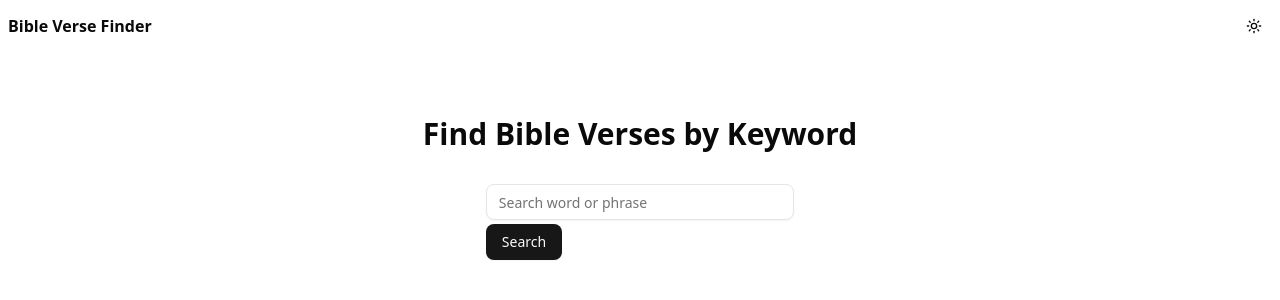
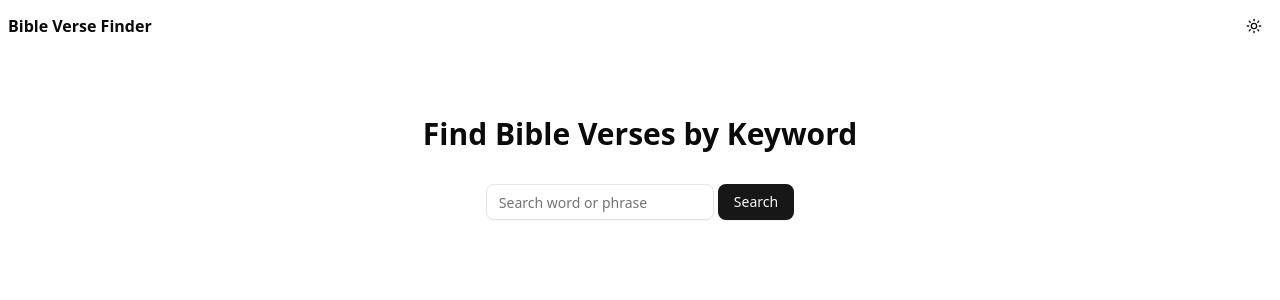
Before and after one commit to emanuelefavero/bible-verse-finder, a Next.js app: page / in a window 1280 px wide. Shown: the top 300 px of the page. Built offline with nearby package versions, Linux system fonts and the light colour scheme.

Commit message:
feat: add active state transition to shadcn button

```diff
--- a/src/components/ui/button.tsx
+++ b/src/components/ui/button.tsx
@@ -5,7 +5,7 @@
 import { cn } from '@/lib/utils'
 
 const buttonVariants = cva(
-  "inline-flex shrink-0 cursor-pointer items-center justify-center gap-2 rounded-md text-sm font-medium whitespace-nowrap transition-all outline-none focus-visible:border-ring focus-visible:ring-[3px] focus-visible:ring-ring/50 disabled:pointer-events-none disabled:opacity-50 aria-invalid:border-destructive aria-invalid:ring-destructive/20 dark:aria-invalid:ring-destructive/40 [&_svg]:pointer-events-none [&_svg]:shrink-0 [&_svg:not([class*='size-'])]:size-4",
+  "inline-flex shrink-0 cursor-pointer items-center justify-center gap-2 rounded-md text-sm font-medium whitespace-nowrap transition-all duration-200 outline-none focus-visible:border-ring focus-visible:ring-[3px] focus-visible:ring-ring/50 active:scale-[.97] disabled:pointer-events-none disabled:opacity-50 aria-invalid:border-destructive aria-invalid:ring-destructive/20 dark:aria-invalid:ring-destructive/40 [&_svg]:pointer-events-none [&_svg]:shrink-0 [&_svg:not([class*='size-'])]:size-4",
   {
     variants: {
       variant: {
--- a/src/features/search/search-form.tsx
+++ b/src/features/search/search-form.tsx
@@ -19,7 +19,7 @@
   }
 
   return (
-    <form onSubmit={handleSubmit} className='flex flex-wrap gap-1'>
+    <form onSubmit={handleSubmit} className='flex gap-1'>
       <Input
         type='text'
         name='search'
@@ -28,12 +28,7 @@
         onChange={(e) => setSearch(e.target.value)}
         required
       />
-      <Button
-        type='submit'
-        // className='cursor-pointer rounded-full bg-foreground px-4 py-1 text-background transition duration-200 active:scale-95'
-      >
-        Search
-      </Button>
+      <Button type='submit'>Search</Button>
     </form>
   )
 }
```
